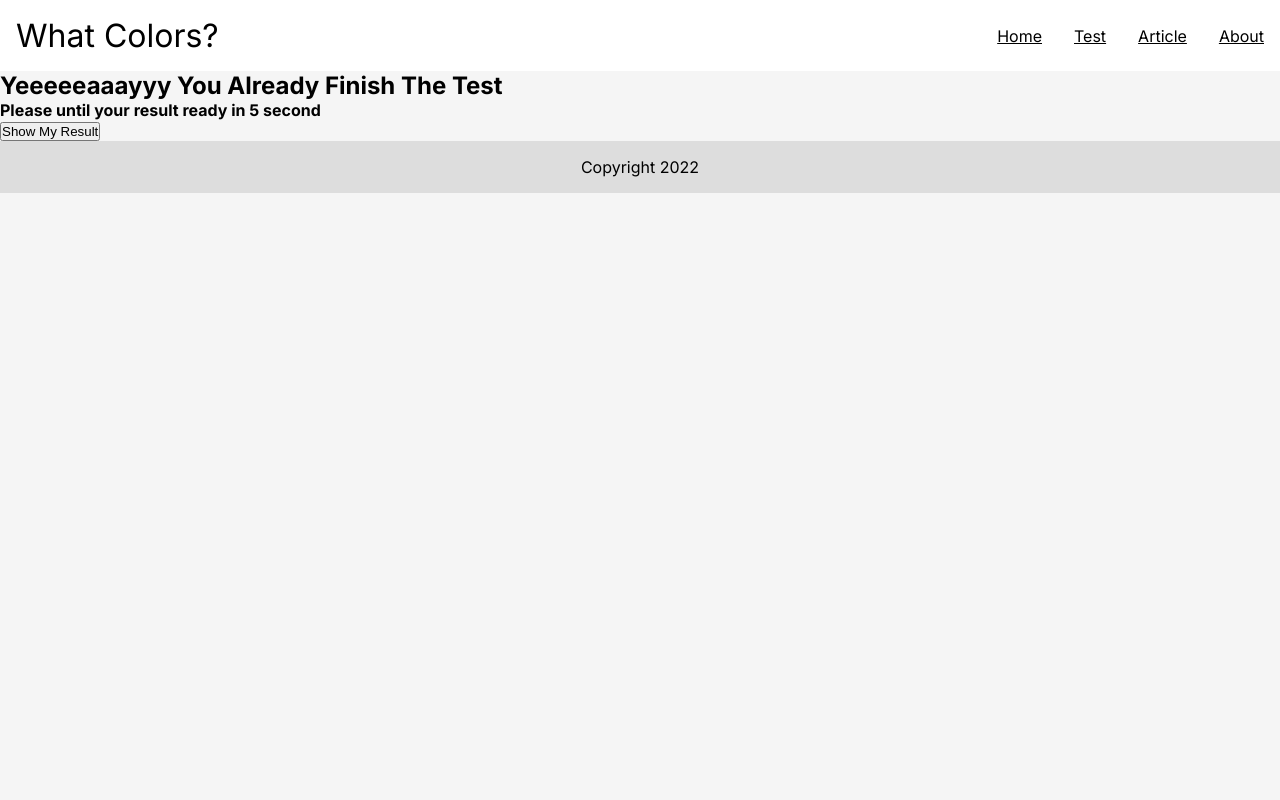
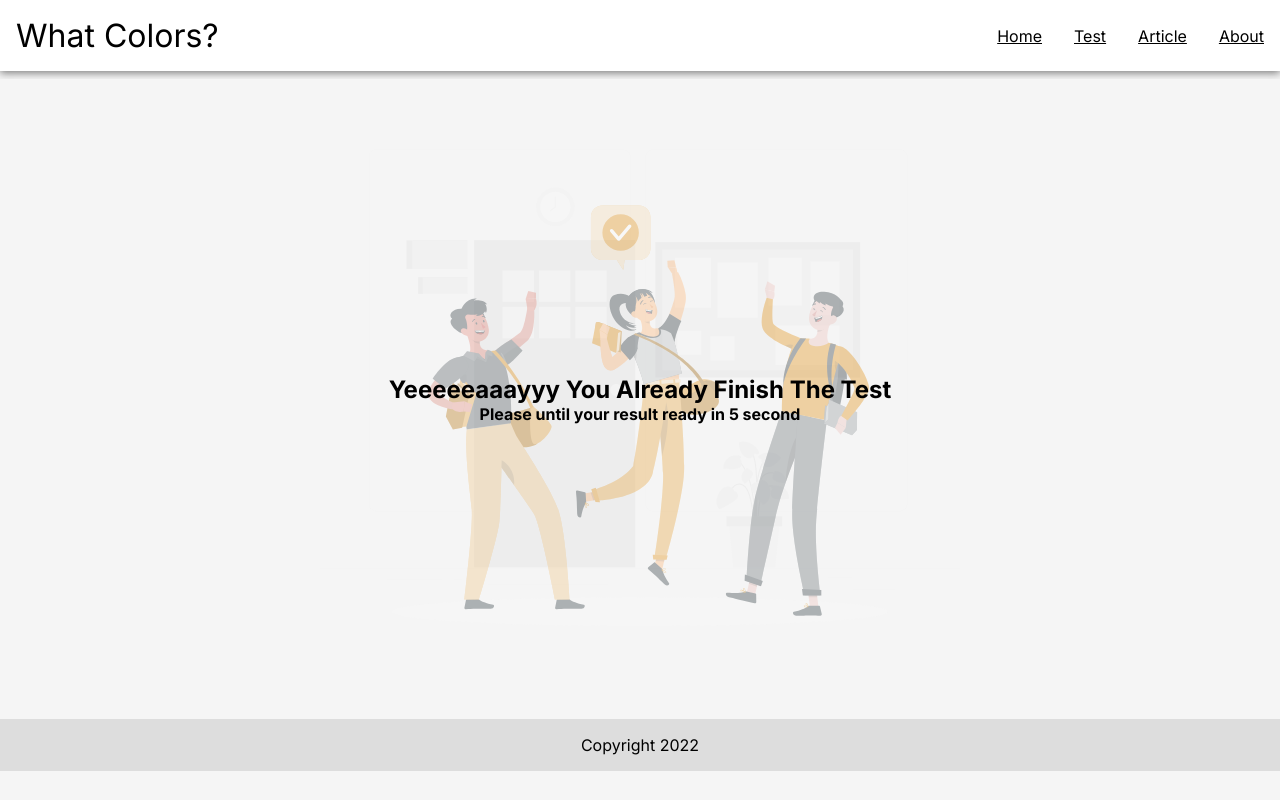
Before and after one commit to Z4nR/what-colors, a React (Create React App) app: page /countdown in a window 1280 px wide. Built offline with nearby package versions, Linux system fonts and the light colour scheme.

Commit message:
styling countdown page

```diff
--- a/src/pages/CountDownPage.js
+++ b/src/pages/CountDownPage.js
@@ -11,21 +11,27 @@ export default function CountDownPage() {
     setTimeout(() => setTimer(timer - 1), 1000);
   }, [timer]);
 
-  return (
+  return timer === 0 ? (
+    <section>
+      <div className="countdown-box">
+        <p>Ready to watch your result?</p>
+        <button
+          onClick={(event) => {
+            event.preventDefault();
+            navigate(`/result/${id}`);
+          }}
+        >
+          <u>Show My Result</u>
+        </button>
+      </div>
+    </section>
+  ) : (
     <section>
       <div className="countdown-box">
         <h2>Yeeeeeaaayyy You Already Finish The Test</h2>
         <h4>
           Please until your result ready in <span>{timer}</span> second
         </h4>
-        <button
-          onClick={(event) => {
-            event.preventDefault();
-            navigate(`/result/${id}`);
-          }}
-        >
-          Show My Result
-        </button>
       </div>
     </section>
   );
--- a/src/styles/main.css
+++ b/src/styles/main.css
@@ -11,15 +11,12 @@
 body {
   font-family: "Inter", sans-serif;
   background-color: whitesmoke;
-  min-height: 100vh;
 }
 
 section {
+  margin-top: 8px;
   background-color: whitesmoke;
-}
-
-.go-to-box {
-  margin-top: 32px;
+  min-height: 80vh;
 }
 
 /*App Header*/
@@ -268,6 +265,39 @@ section {
   background-image: url("../../public/icons/join.svg");
 }
 
+/*Countdown*/
+.countdown-box {
+  display: flex;
+  flex-direction: column;
+  justify-content: center;
+  min-height: 80vh;
+  text-align: center;
+  padding: 16px;
+  background-image: url(../../public/img/Happy\ student-rafiki.svg);
+  background-repeat: no-repeat;
+  background-position-x: center;
+  transition: 0.4s ease-out;
+}
+
+.countdown-box p {
+  font-size: 28px;
+}
+
+.countdown-box button {
+  margin: 0 auto;
+  text-align: center;
+  padding: 8px;
+  border: 0;
+  background-color: transparent;
+  color: black;
+  font-family: "Inter", sans-serif;
+  font-weight: 550;
+  font-size: 20px;
+  text-transform: uppercase;
+  cursor: pointer;
+  max-width: fit-content;
+}
+
 /*Result*/
 .result {
   display: flex;
```
Also changed, not shown: public/img/Happy student-rafiki.svg (added).
